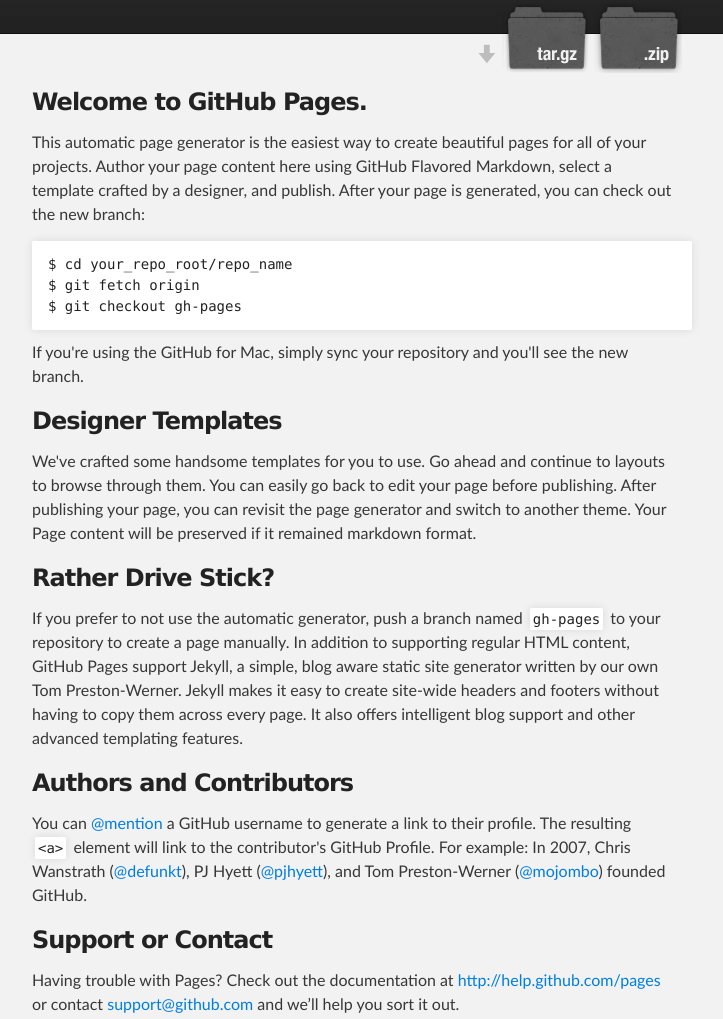
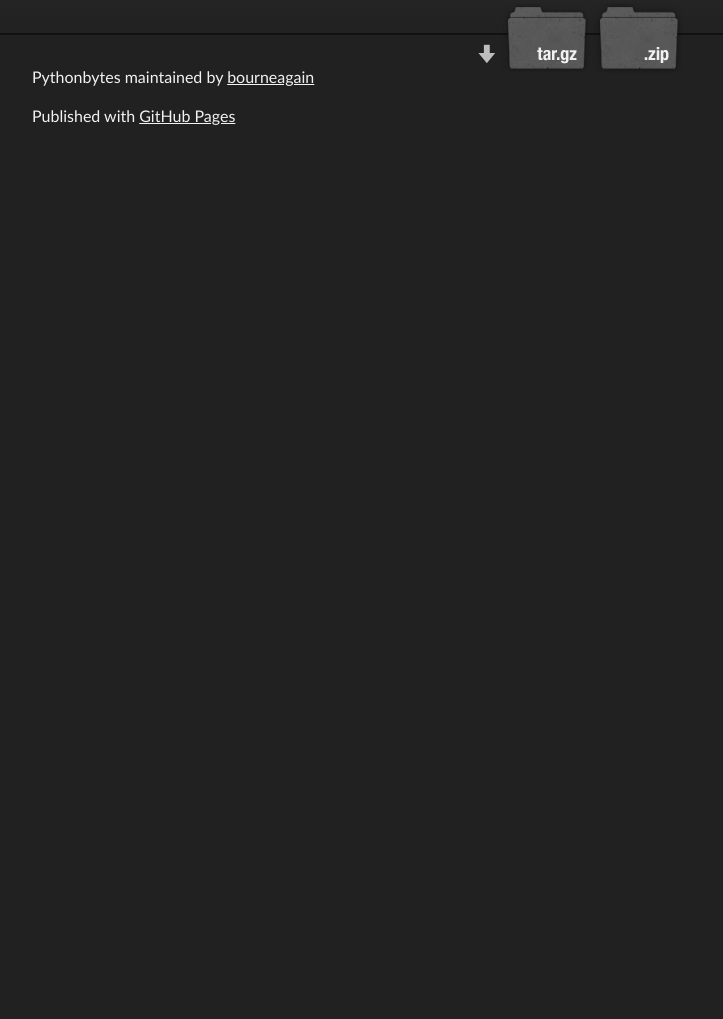
Before and after one commit to bourneagain/pythonBytes, a plain HTML site: page index.html in a window 1280 px wide. Shown: the part 176-1195 px from the top of the page, without its empty margins (288-1011 px from the left). After the commit the page ends 800 px from the top, so only its background shows below. Drawn offline with Linux system fonts and the light colour scheme.

Commit message:
editing file

```diff
--- a/index.html
+++ b/index.html
@@ -30,41 +30,7 @@
 
     <!-- MAIN CONTENT -->
     <div id="main_content_wrap" class="outer">
-      <section id="main_content" class="inner">
-        <h3>
-<a name="welcome-to-github-pages" class="anchor" href="#welcome-to-github-pages"><span class="octicon octicon-link"></span></a>Welcome to GitHub Pages.</h3>
-
-<p>This automatic page generator is the easiest way to create beautiful pages for all of your projects. Author your page content here using GitHub Flavored Markdown, select a template crafted by a designer, and publish. After your page is generated, you can check out the new branch:</p>
-
-<pre><code>$ cd your_repo_root/repo_name
-$ git fetch origin
-$ git checkout gh-pages
-</code></pre>
-
-<p>If you're using the GitHub for Mac, simply sync your repository and you'll see the new branch.</p>
-
-<h3>
-<a name="designer-templates" class="anchor" href="#designer-templates"><span class="octicon octicon-link"></span></a>Designer Templates</h3>
-
-<p>We've crafted some handsome templates for you to use. Go ahead and continue to layouts to browse through them. You can easily go back to edit your page before publishing. After publishing your page, you can revisit the page generator and switch to another theme. Your Page content will be preserved if it remained markdown format.</p>
-
-<h3>
-<a name="rather-drive-stick" class="anchor" href="#rather-drive-stick"><span class="octicon octicon-link"></span></a>Rather Drive Stick?</h3>
-
-<p>If you prefer to not use the automatic generator, push a branch named <code>gh-pages</code> to your repository to create a page manually. In addition to supporting regular HTML content, GitHub Pages support Jekyll, a simple, blog aware static site generator written by our own Tom Preston-Werner. Jekyll makes it easy to create site-wide headers and footers without having to copy them across every page. It also offers intelligent blog support and other advanced templating features.</p>
-
-<h3>
-<a name="authors-and-contributors" class="anchor" href="#authors-and-contributors"><span class="octicon octicon-link"></span></a>Authors and Contributors</h3>
-
-<p>You can <a href="https://github.com/blog/821" class="user-mention">@mention</a> a GitHub username to generate a link to their profile. The resulting <code>&lt;a&gt;</code> element will link to the contributor's GitHub Profile. For example: In 2007, Chris Wanstrath (<a href="https://github.com/defunkt" class="user-mention">@defunkt</a>), PJ Hyett (<a href="https://github.com/pjhyett" class="user-mention">@pjhyett</a>), and Tom Preston-Werner (<a href="https://github.com/mojombo" class="user-mention">@mojombo</a>) founded GitHub.</p>
-
-<h3>
-<a name="support-or-contact" class="anchor" href="#support-or-contact"><span class="octicon octicon-link"></span></a>Support or Contact</h3>
-
-<p>Having trouble with Pages? Check out the documentation at <a href="http://help.github.com/pages">http://help.github.com/pages</a> or contact <a href="mailto:support@github.com">support@github.com</a> and we’ll help you sort it out.</p>
-      </section>
-    </div>
-
+	</div>
     <!-- FOOTER  -->
     <div id="footer_wrap" class="outer">
       <footer class="inner">
```
